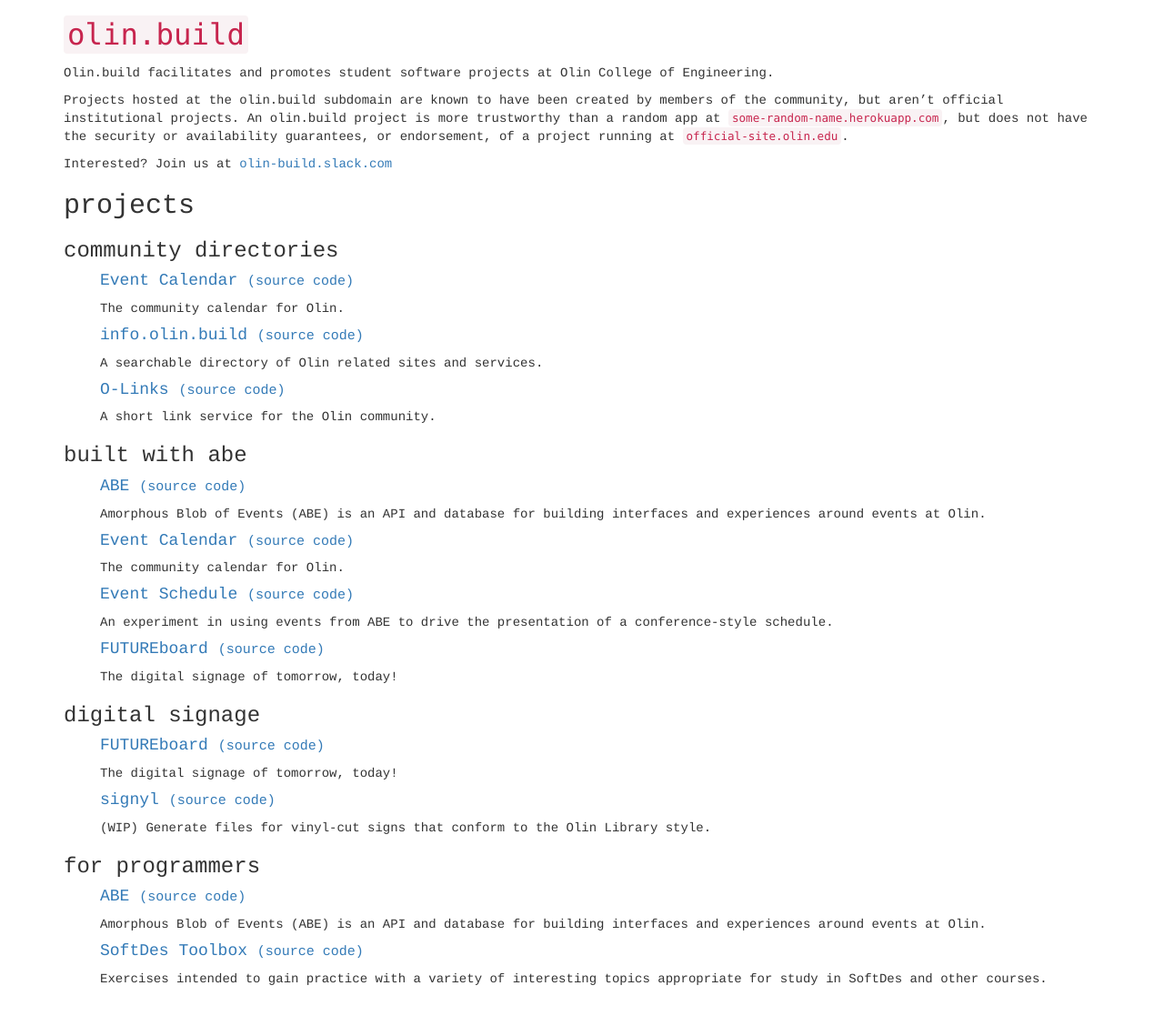
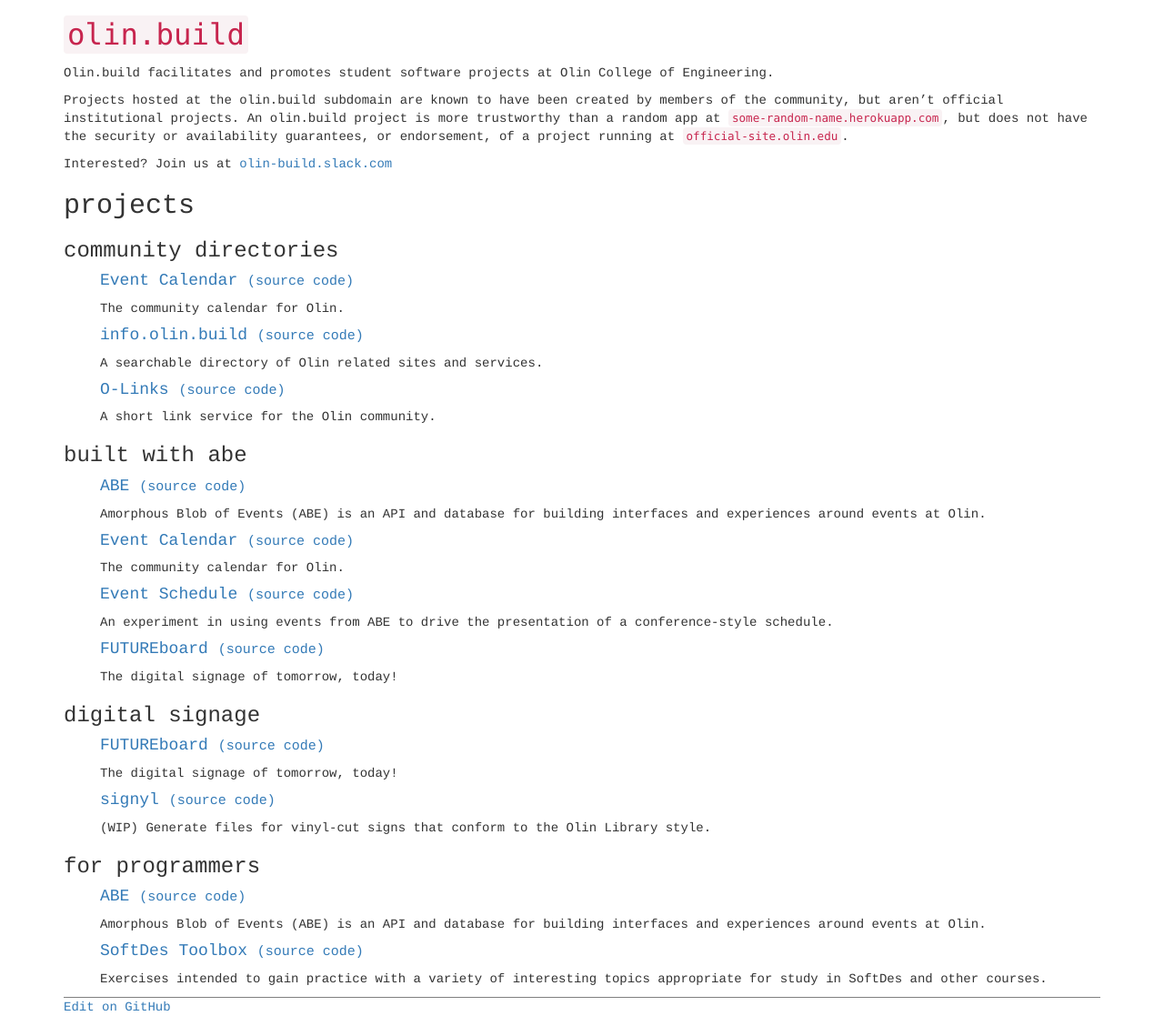
Before and after one commit to olin-build/olin.build, a Jekyll site: the page built from index.md, in a window 1280 px wide. Shown: the whole page at 91% size. Built offline with Jekyll 4.4.1, drawn with Linux system fonts in a browser that asks for light colours; our own code applies the rules of GitHub Pages for plain Markdown files; before the commit the page ends 1096 px from its top, so only the background shows below that.

Commit message:
Add a (poor) Edit on Github link

```diff
--- a/_layouts/home.html
+++ b/_layouts/home.html
@@ -59,6 +59,9 @@
           {% endfor %}
         </ul>
       {% endfor %}
+      <footer class="page-footer">
+        <a href="https://github.com/olin-build/olin.build">Edit on GitHub</a>
+      </footer>
     </div><!-- /.container -->
 
     <!-- Bootstrap core JavaScript
@@ -68,5 +71,5 @@
     <script>window.jQuery || document.write('<script src="../../assets/js/vendor/jquery.min.js"><\/script>')</script>
     <link rel="stylesheet" href="https://maxcdn.bootstrapcdn.com/bootstrap/3.3.7/css/bootstrap.min.css" integrity="sha384-BVYiiSIFeK1dGmJRAkycuHAHRg32OmUcww7on3RYdg4Va+PmSTsz/K68vbdEjh4u" crossorigin="anonymous">
     <link rel="stylesheet" href="https://maxcdn.bootstrapcdn.com/bootstrap/3.3.7/css/bootstrap-theme.min.css" integrity="sha384-rHyoN1iRsVXV4nD0JutlnGaslCJuC7uwjduW9SVrLvRYooPp2bWYgmgJQIXwl/Sp" crossorigin="anonymous">
-    </body>
+  </body>
 </html>
--- a/_sass/olin-build.scss
+++ b/_sass/olin-build.scss
@@ -22,3 +22,7 @@ h4 .source {
     padding-left: 1em;
     text-indent: -1em;
 }
+
+footer {
+    border-top: 1px solid gray;
+}
```
